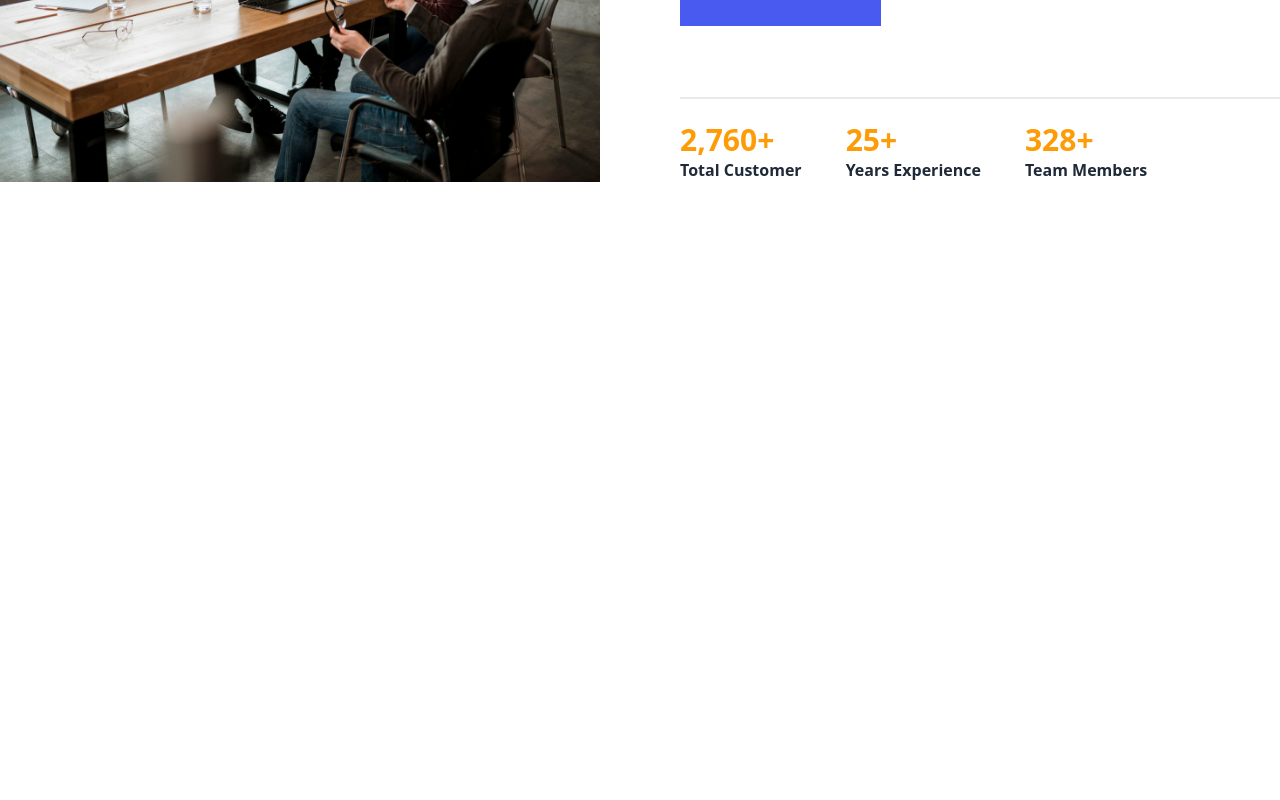
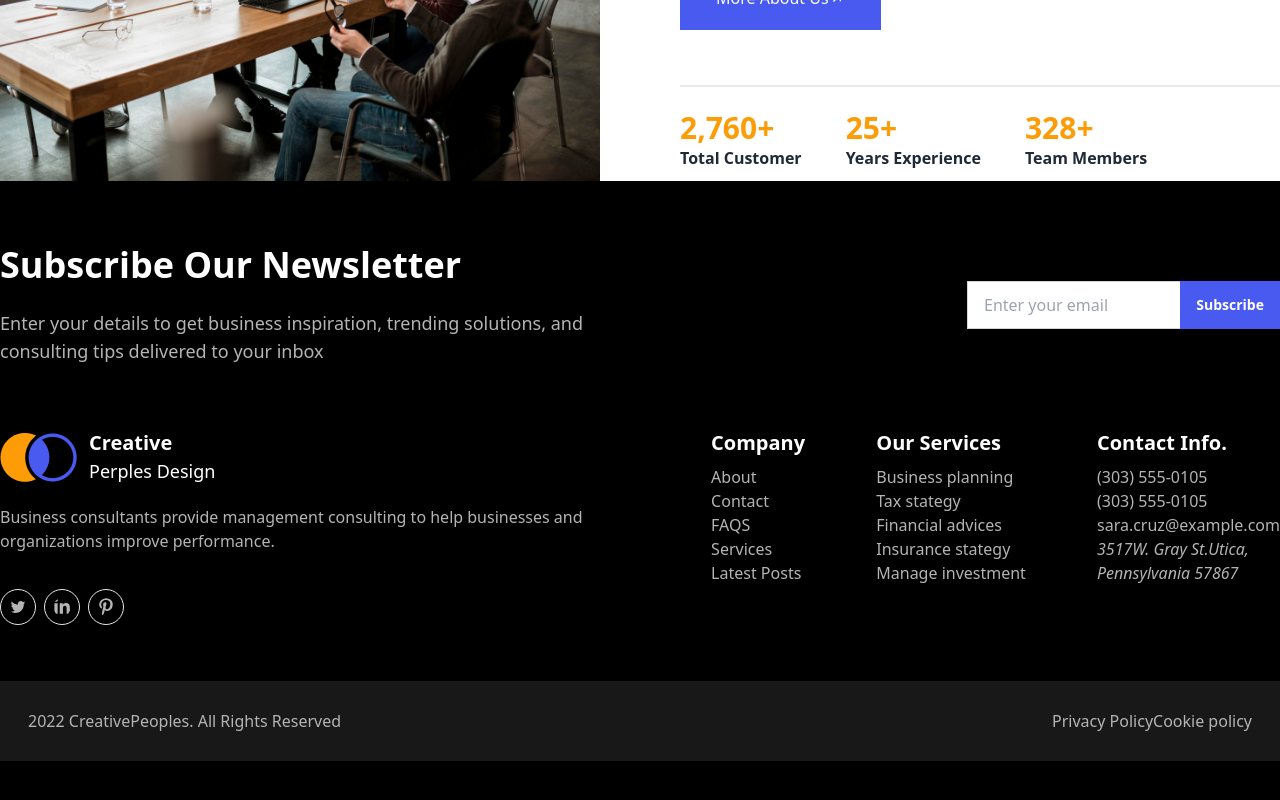
Before and after one commit to jahidhasan136/creative-business, a React (Vite) app: page / in a window 1280 px wide. Shown: the part 1615-2415 px from the top of the page. Before the commit the page ends 1821 px from the top, so only its background shows below. Built offline with nearby package versions, Linux system fonts and the light colour scheme.

Commit message:
footer section complete

```diff
--- a/src/Pages/Home/AboutUs/AboutUs.jsx
+++ b/src/Pages/Home/AboutUs/AboutUs.jsx
@@ -6,7 +6,7 @@ import CountUp from 'react-countup';
 
 const AboutUs = () => {
     return (
-        <div className='flex justify-between items-center my-6 container mx-auto md:gap-10 lg:gap-20'>
+        <div className='flex justify-between items-center mt-6 container mx-auto md:gap-10 lg:gap-20'>
             <div className='w-1/2'>
                 <div className='flex items-center gap-3 md:mb-7 lg:mb-10'>
                     <img src={playIcon} alt="" />
@@ -26,8 +26,8 @@ const AboutUs = () => {
                     </SectionTitle>
                 </p>
                 <h2 className='font-bold md:text-3xl lg:text-5xl md:mb-3 lg:mb-5'>We are aware for our quality to successful business</h2>
-                <p className=' lg:text-xl md:mb-6 lg:mb-12'>Learn how to start your own business consulting firm. Effective strategies for business consultants and things to consider before becoming a consultant. </p>
-                <div className='md:mb-8 lg:mb-16'>
+                <p className=' lg:text-xl md:mb-6 lg:mb-10'>Learn how to start your own business consulting firm. Effective strategies for business consultants and things to consider before becoming a consultant. </p>
+                <div className='md:mb-8 lg:mb-12'>
                     <button className='btn-custom flex items-center'>More About Us <RiArrowRightUpLine></RiArrowRightUpLine></button>
                 </div>
                 <div className='divider'></div>
--- a/src/Pages/Shared/Footer/Footer.jsx
+++ b/src/Pages/Shared/Footer/Footer.jsx
@@ -1,9 +1,81 @@
-
+import logo from '../../../assets/logo.png';
+import { AiOutlineTwitter } from 'react-icons/ai';
+import { FaLinkedinIn, FaPinterestP } from 'react-icons/fa';
 
 const Footer = () => {
     return (
-        <div>
-
+        <div className='bg-black text-white'>
+            <div className='container mx-auto'>
+                <div className='flex justify-between items-center md:py-8 lg:py-16'>
+                    <div className='w-1/2 grid md:gap-3 lg:gap-6'>
+                        <h2 className='md:text-2xl lg:text-4xl font-semibold'>Subscribe Our Newsletter</h2>
+                        <p className='text-sm lg:text-lg lg:leading-7 text-gray'>Enter your details to get business inspiration, trending solutions, and consulting tips delivered to your inbox</p>
+                    </div>
+                    <div className="relative">
+                        <input type="text" placeholder="Enter your email" className="input input-bordered w-full pr-16 rounded-none" />
+                        <button className="btn bg-[#495AF0] capitalize text-white border-0 absolute top-0 right-0 rounded-l-none rounded-none">Subscribe</button>
+                    </div>
+                </div>
+                <div className='flex justify-between'>
+                    <div className='w-2/6 lg:w-3/6'>
+                        <div className='flex items-center gap-3 mb-5'>
+                            <img src={logo} alt="" />
+                            <div>
+                                <h2 className='font-semibold md:text-xl text-3xl'>Creative</h2>
+                                <p className='text-sm lg:text-lg'>Perples Design</p>
+                            </div>
+                        </div>
+                        <p className='text-gray'>Business consultants provide management consulting to help businesses and organizations improve performance.</p>
+                        <div className='flex gap-2 mt-9'>
+                            {/* icons */}
+                            <AiOutlineTwitter className='border rounded-full p-2 text-4xl text-gray hover:text-white'></AiOutlineTwitter>
+                            <FaLinkedinIn className='border rounded-full p-2 text-4xl text-gray hover:text-white'></FaLinkedinIn>
+                            <FaPinterestP className='border rounded-full p-2 text-4xl text-gray hover:text-white'></FaPinterestP>
+                        </div>
+                    </div>
+                    <div>
+                        <h3 className='font-bold md:text-lg lg:text-xl mb-2'>Company</h3>
+                        <div className='text-gray flex flex-col'>
+                        <a href="">About</a>
+                        <a href="">Contact</a>
+                        <a href="">FAQS</a>
+                        <a href="">Services</a>
+                        <a href="">Latest Posts</a>
+                        </div>
+                    </div>
+                    <div>
+                        <h3 className='font-bold md:text-lg lg:text-xl mb-2'>Our Services</h3>
+                        <div className='text-gray'>
+                        <p>Business planning</p>
+                        <p>Tax stategy</p>
+                        <p>Financial advices</p>
+                        <p>Insurance stategy</p>
+                        <p>Manage investment</p>
+                        </div>
+                    </div>
+                    <div>
+                        <h3 className='font-bold md:text-lg lg:text-xl mb-2'>Contact Info.</h3>
+                        <div className='text-gray'>
+                        <p>(303) 555-0105</p>
+                        <p>(303) 555-0105</p>
+                        <p>sara.cruz@example.com</p>
+                        <div>
+                            <address>3517W. Gray St.Utica,</address>
+                            <address>Pennsylvania 57867</address>
+                        </div>
+                        </div>
+                    </div>
+                </div>
+                <div className='md:pb-8'>
+                <div className='bg-[#181818] flex justify-between text-gray md:mt-7 lg:mt-14 lg:mb-8 md:p-4 lg:p-7'>
+                    <p>2022 CreativePeoples. All Rights Reserved </p>
+                    <div>
+                        <a href="">Privacy Policy</a>
+                        <a href="">Cookie policy</a>
+                    </div>
+                </div>
+                </div>
+            </div>
         </div>
     );
 };
--- a/src/index.css
+++ b/src/index.css
@@ -10,3 +10,7 @@
 .btn-custom{
     @apply bg-[#495AF0] text-white md:px-5 md:py-4 lg:px-9 lg:py-5
 }
+
+.text-gray{
+    @apply text-[#B4B4B4]
+}
```
